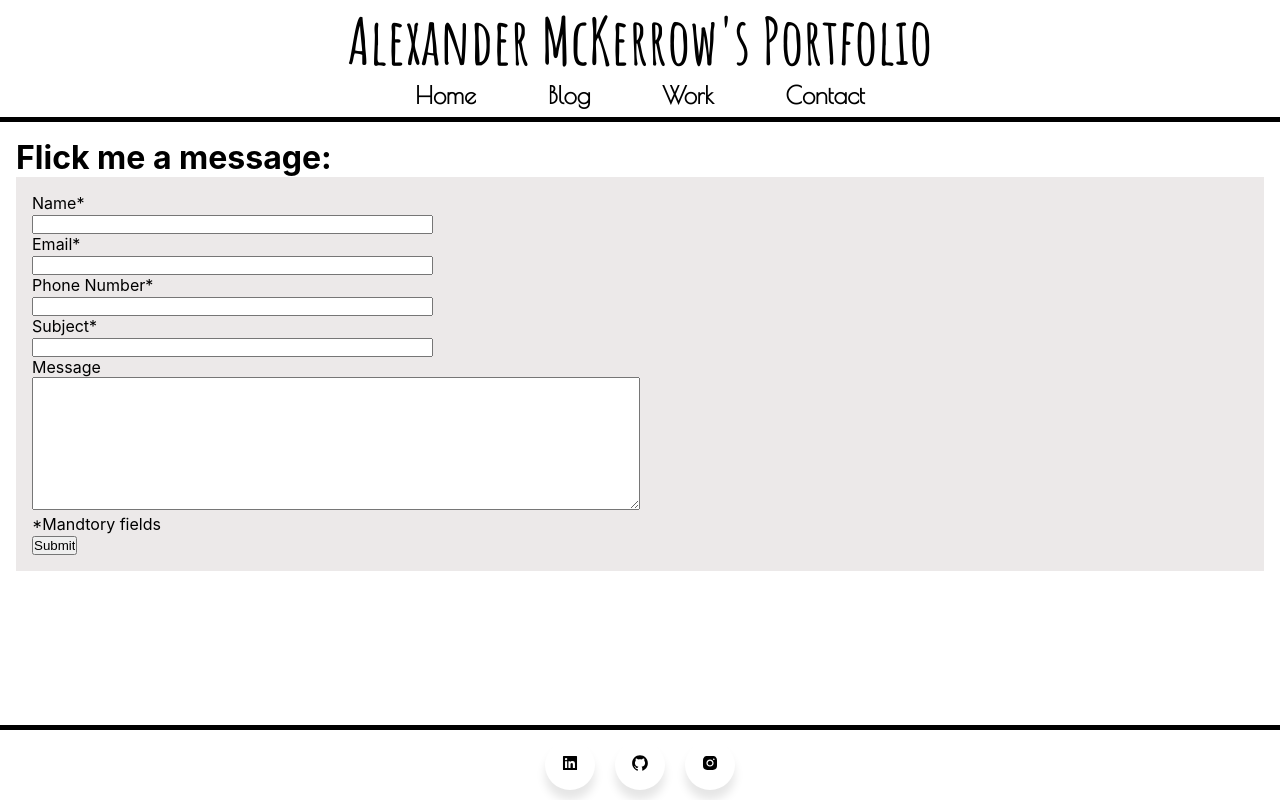
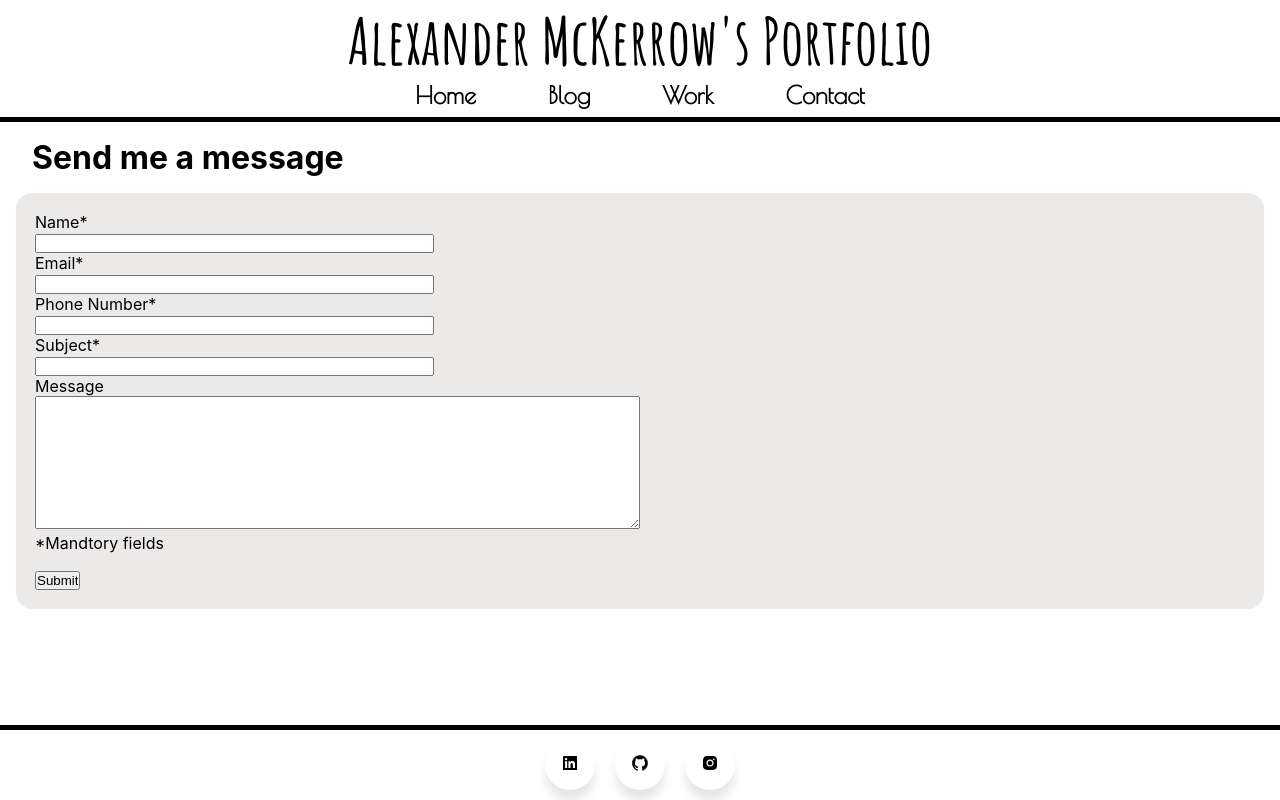
Before and after one commit to macakz/portfolio, a React (Create React App) app: page /Contact in a window 1280 px wide. Built offline with nearby package versions, Linux system fonts and the light colour scheme; no server answers.

Commit message:
contact styling:

```diff
--- a/src/components/CSS/Main.css
+++ b/src/components/CSS/Main.css
@@ -50,13 +50,18 @@ body {
 /* contact */
 
 .contactContainer {
-margin: 1em;
+    margin: 1em;
 }
+.contactContainer h1 {
+    margin-left: .5em;
+    }
 
 .formContainer {
     background-color:rgb(236, 233, 233);
+    border: 3px solid rgb(236, 233, 233);
+    border-radius: 1em;
     padding: 1em;
-
+    margin-top: 1em;
 
 }
 .inputContainer {
@@ -73,6 +78,10 @@ margin: 1em;
     padding-left: -100px;
 }
 
-.error {
+.formContainer .error {
     color: red
 }
+
+.formContainer .submit {
+padding-top: 1em;
+}
--- a/src/components/Contact.jsx
+++ b/src/components/Contact.jsx
@@ -14,7 +14,7 @@ function Contact () {
     return (
 
         <div className="contactContainer">
-            <h1>Flick me a message:</h1>
+            <h1>Send me a message</h1>
             <div className="formContainer">
                 <form onSubmit={handleSubmit(onSubmit)}>
                     <div className="inputContainer">
@@ -22,43 +22,43 @@ function Contact () {
                         <input {...register("fromName", { required: true, pattern: /^[A-Za-z]+$/i })} />
                     </div>
                     <div className="error">
-                        {errors.fromName?.type === "required" && <span>This field is required</span>}
-                        {errors.fromName?.type === "pattern" && <span>Please enter a valid name</span>}
+                        {errors.fromName?.type === "required" && <p>This field is required</p>}
+                        {errors.fromName?.type === "pattern" && <p>Please enter a valid name</p>}
                     </div>
                     <div className="inputContainer">
                         <p>Email*</p>
                         <input  {...register("fromEmail", { required: true, pattern: /^(([^<>()\[\]\\.,;:\s@"]+(\.[^<>()\[\]\\.,;:\s@"]+)*)|(".+"))@((\[[0-9]{1,3}\.[0-9]{1,3}\.[0-9]{1,3}\.[0-9]{1,3}])|(([a-zA-Z\-0-9]+\.)+[a-zA-Z]{2,}))$/ })} />
                     </div>
                     <div className="error">
-                        {errors.fromEmail?.type === "required" && <span>This field is required</span>}
-                        {errors.fromEmail?.type === "pattern" && <span>Please enter a valid email</span>}
+                        {errors.fromEmail?.type === "required" && <p>This field is required</p>}
+                        {errors.fromEmail?.type === "pattern" && <p>Please enter a valid email</p>}
                     </div>
                     <div className="inputContainer">
                         <p>Phone Number*</p>
                         <input  {...register("phoneNumber", { required: true, pattern: /([1-9][0-9]*)|0/ })} />
                     </div>
                     <div className="error">
-                        {errors.phoneNumber?.type === "required" && <span>This field is required</span>}
-                        {errors.phoneNumber?.type === "pattern" && <span>Please enter a valid phone number</span>}
+                        {errors.phoneNumber?.type === "required" && <p>This field is required</p>}
+                        {errors.phoneNumber?.type === "pattern" && <p>Please enter a valid phone number</p>}
                     </div>
                     <div className="inputContainer">
                         <p>Subject*</p>
                         <input  {...register("subject", { required: true, pattern: /^[a-z0-9]+$/i })} />
                     </div>
                     <div className="error">
-                        {errors.phoneNumber?.type === "required" && <span>This field is required</span>}
-                        {errors.phoneNumber?.type === "pattern" && <span>Please only enter numbers or letters</span>}
+                        {errors.phoneNumber?.type === "required" && <p>This field is required</p>}
+                        {errors.phoneNumber?.type === "pattern" && <p>Please only enter numbers or letters</p>}
                     </div>
                     <div className="inputContainer">
                         <p>Message</p>
                         <textarea {...register("message", { required: true, pattern: /^[a-z0-9]+$/i })} />
                     </div>
                     <div className="error">
-                        {errors.message?.type === "pattern" && <span>Please only enter numbers or letters</span>}
+                        {errors.message?.type === "pattern" && <p>Please only enter numbers or letters</p>}
                     </div>
-                    <div>*Mandtory fields</div>
-                    <div className="submitContainer">
-                    <input type="submit" />
+                    <p>*Mandtory fields</p>
+                    <div className="submit">
+                        <input type="submit" />
                     </div>
 
                 </form>
```
